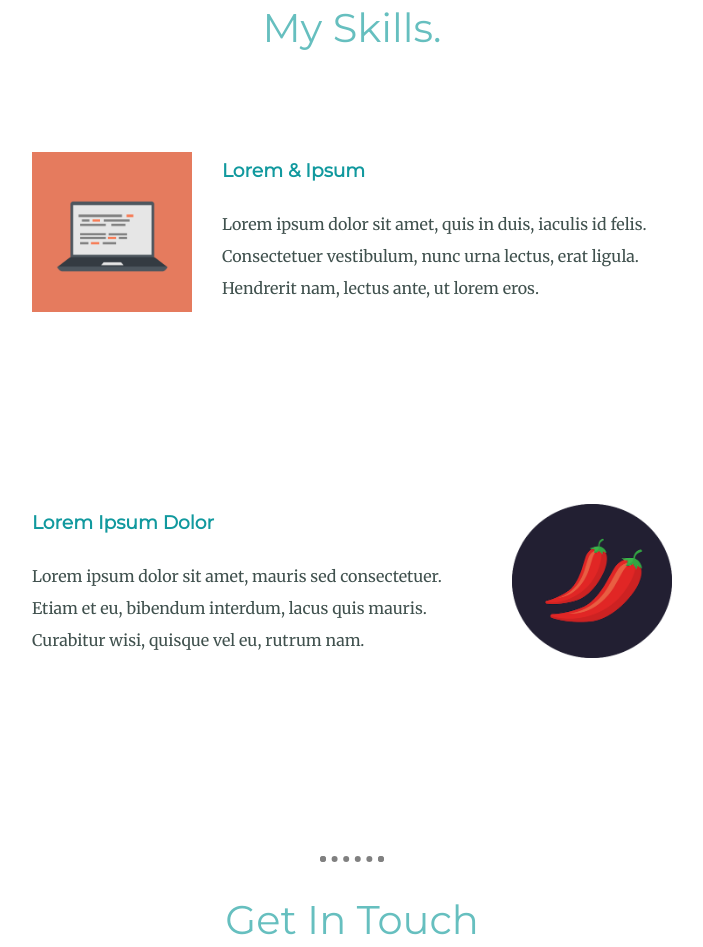
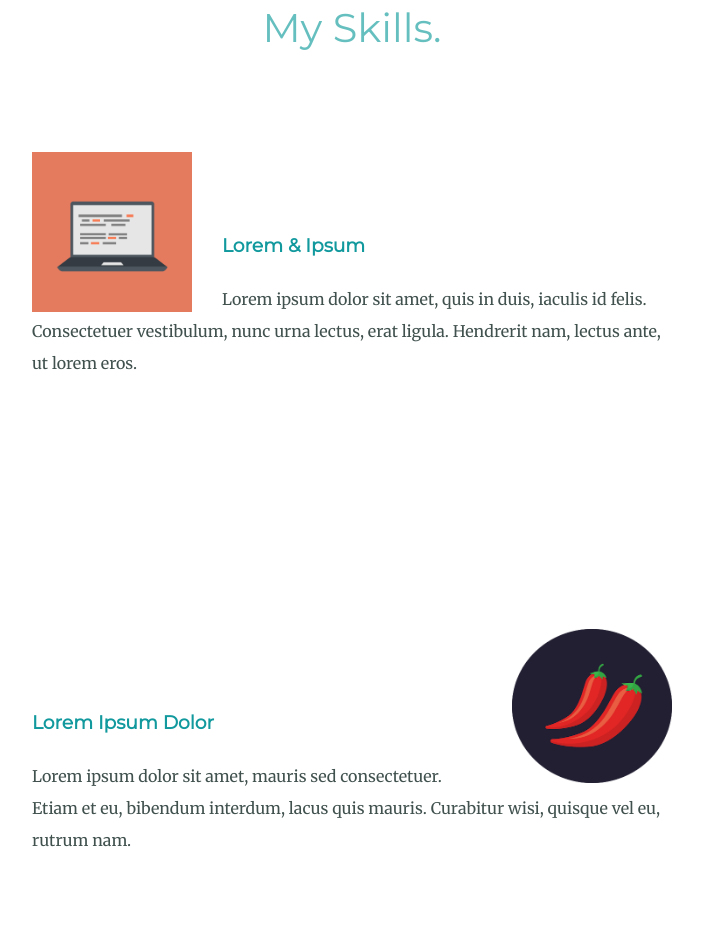
Before and after one commit to DuncanGillespie/TheComplete2022WebDevelopmentBootcampcv, a plain HTML site: page css/index.html in a window 1280 px wide. Shown: the part 1431-2378 px from the top of the page, without its empty margins (288-991 px from the left). Drawn offline with Linux system fonts and the light colour scheme.

Commit message:
final changes to css

```diff
--- a/css/css/styles.css
+++ b/css/css/styles.css
@@ -83,9 +83,14 @@ iframe{
     text-align: left;
     line-height: 2;
 }
-
+.skill-row h3{
+    padding-top: 75px;
+}
+.skill-row p{
+    padding-bottom: 50px;
+}
 .code-img{
-    margin: 0 30px 0 0;
+    margin: 0 30px 0px 0;
     width: 25%;
     float: left;
     /* clear: left to remove for text, etc. */
```
